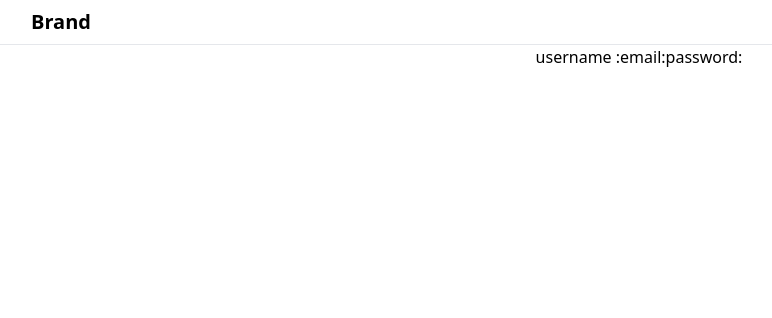
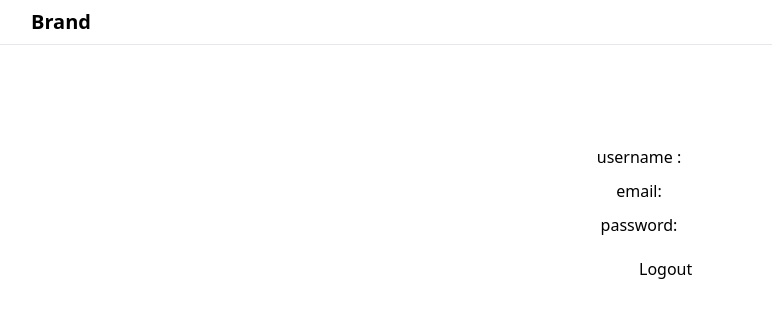
Before and after one commit to Siser-Pratap/Video-chat-interview-call, a Next.js app: page / in a window 1280 px wide. Shown: the top 318 px of the page, without its empty margins (1-773 px from the left). Built offline with nearby package versions, Linux system fonts and the light colour scheme.

Commit message:
completed logout functionality

```diff
--- /dev/null
+++ b/src/app/api/users/logout/route.js
@@ -0,0 +1,18 @@
+import { NextResponse } from "next/server";
+
+
+export async function GET() {
+    try {
+
+        const response = NextResponse.json({message:"Logged out successfully",success:true,});
+
+        response.cookies.set("token", "",{httpOnly: true,
+            secure: process.env.NODE_ENV === "production",
+            sameSite: "strict"});
+
+        return response;
+    } catch (error) {
+        return NextResponse.json({message:"Error logging out", error:error.message});
+    }
+
+}
--- a/src/app/components/Logout.jsx
+++ b/src/app/components/Logout.jsx
@@ -1,18 +1,20 @@
 import React from 'react'
 import { useDispatch } from 'react-redux'
 import { logout } from '../../../redux/slices/userSlice'
+import axios from 'axios'
 
 const Logout = () => {
 
-    const dispatch = useDispatch();
-
-    const handleLogout = () => {
+    const handleLogout = async(e) => {
+        e.preventDefault();
         try {
-            dispatch(logout());
-            console.log("Logged out successfully");
-            alert("Logged out successfully");
+            const res = await axios.get("/api/users/logout");
+            console.log(res);
+            if(res.data.message){
+                alert(res.data.message);
+            }
         } catch (error) {
-            console.log("Error occurred while logging out", error.message);
+            console.log("Failed to log out", error.message);
         }
     }
 
--- a/src/app/page.js
+++ b/src/app/page.js
@@ -1,13 +1,19 @@
+"use client";
 import Image from "next/image";
 import Navbar from "./components/Navbar";
+import Logout from "./components/Logout";
 
 
 
 export default function Home() {
+
+
+
+
   return (
     <>
       <Navbar />
-      <div className="flex justify-center items-center h-full w-full">
+      <div className="flex flex-col mt-[100px] gap-[10px] justify-center items-center h-full w-full">
         <h1>
           username :
         </h1>
@@ -18,6 +24,7 @@ export default function Home() {
           password:
         </h3>
       </div>
+      <Logout />
     </>
   );
 }
```
